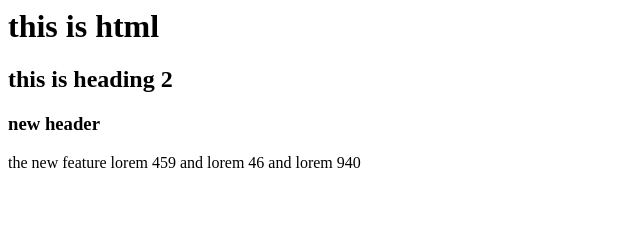
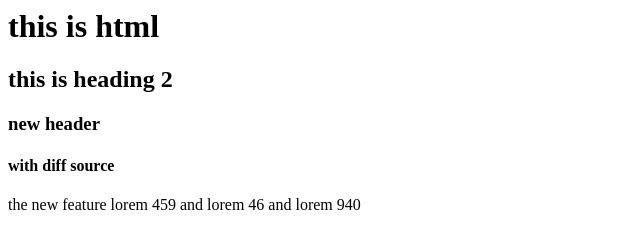
Before and after one commit to ansh91160/Team-Mausam, a plain HTML site: page index.html in a window 1280 px wide. Shown: the whole page, without its empty margins (0-640 px from the left). Drawn offline with Linux system fonts and the light colour scheme.

Commit message:
with new souce

```diff
--- a/index.html
+++ b/index.html
@@ -2,6 +2,7 @@
 <h1>this is html</h1>
 <h2>this is heading 2</h2>
 <h3>new header</h3>
+<h4>with diff source</h4>
 <p>
 the new feature
 lorem 459 and lorem 46 and lorem 940
```
